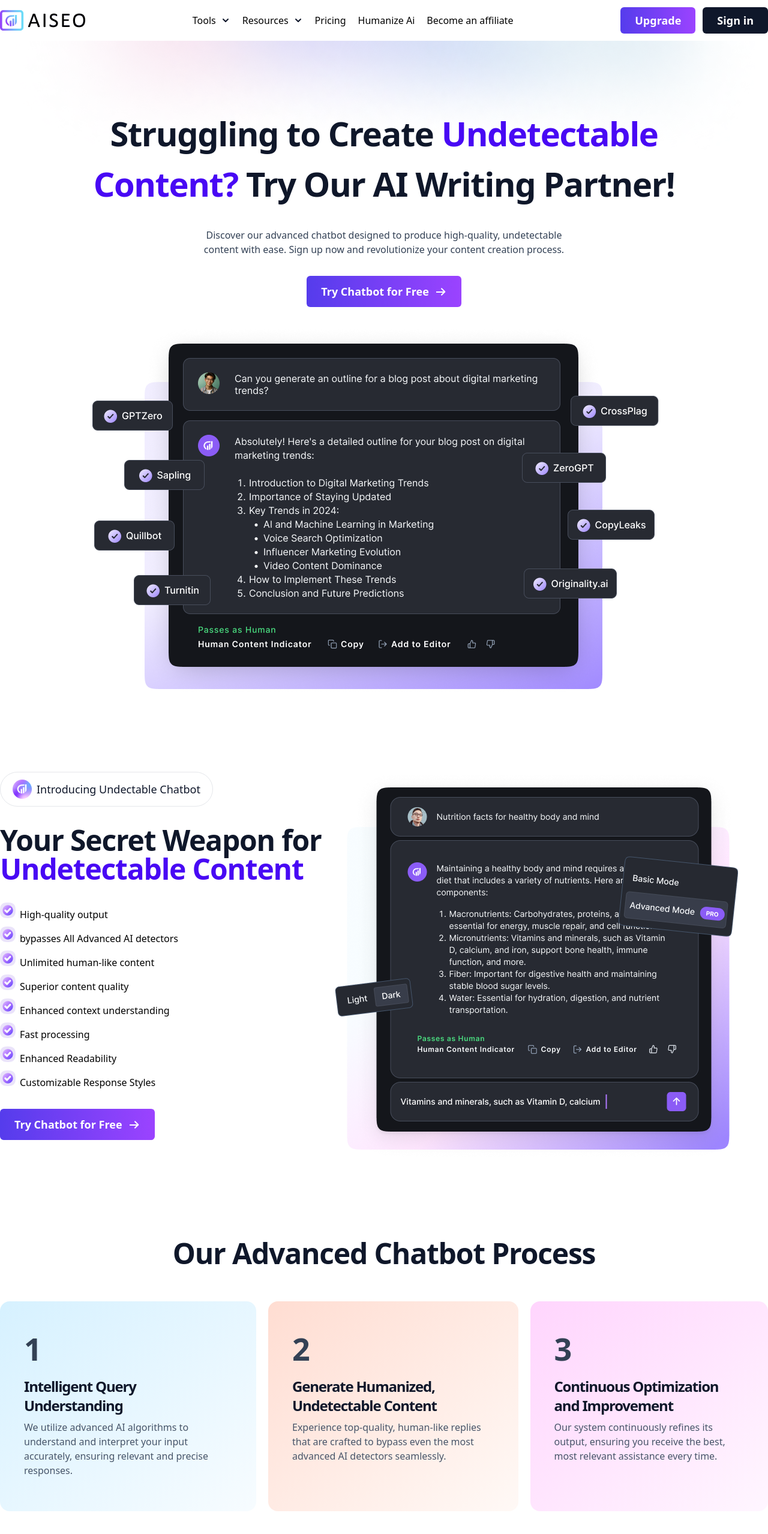
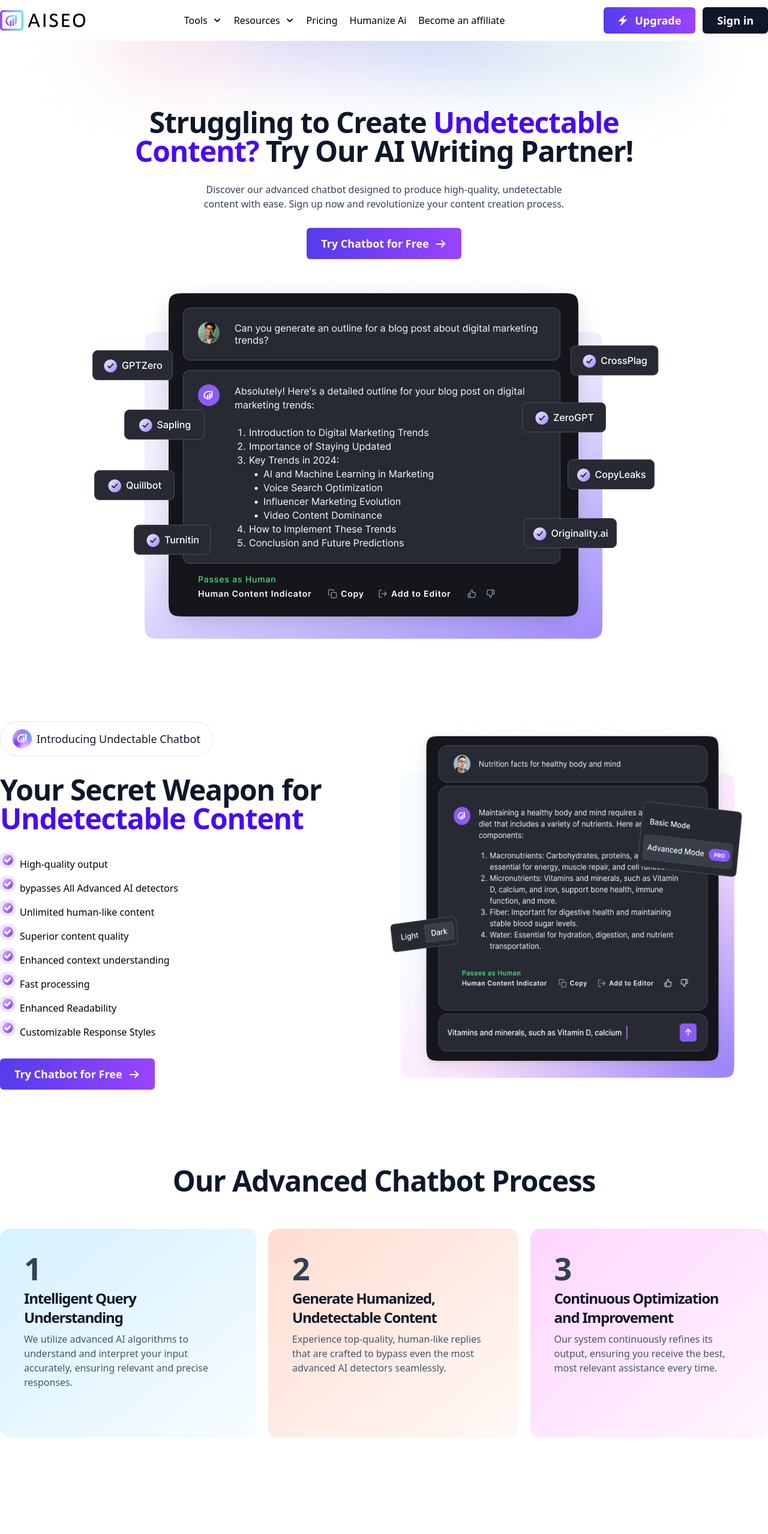
Before and after one commit to mhlehri/sections, a plain HTML site: page index.html in a window 1280 px wide. Shown: the whole page at 60% size. After the commit the page ends 2477 px from the top, so only its background shows below. Drawn offline with nearby package versions, Linux system fonts and the light colour scheme.

Commit message:
res: made responsive full design

```diff
--- a/index.html
+++ b/index.html
@@ -55,12 +55,25 @@
         </ul>
         <div class="flex gap-3">
           <button
-            class="rounded-md bg-gradient-to-r from-[#553CEC] to-[#9B43FF] flex items-center py-2 px-6 text-white text-lg font-semibold gap-3 mx-auto"
+            class="rounded-md bg-gradient-to-r from-[#553CEC] to-[#9B43FF] flex items-center py-2 px-6 text-white text-lg font-semibold gap-3"
           >
+            <svg
+              width="16"
+              height="16"
+              viewBox="0 0 16 16"
+              fill="none"
+              xmlns="http://www.w3.org/2000/svg"
+            >
+              <path
+                d="M3.83333 16L7.16667 10L0.5 9.2L10.5 0H12.1667L8.83333 6L15.5 6.8L5.5 16H3.83333Z"
+                fill="white"
+              />
+            </svg>
+
             Upgrade
           </button>
           <button
-            class="rounded-md bg-slate-900 flex items-center py-2 px-6 text-white text-lg font-semibold gap-3 mx-auto"
+            class="rounded-md bg-slate-900 flex items-center py-2 px-6 text-white text-lg font-semibold"
           >
             Sign in
           </button>
@@ -71,21 +84,23 @@
       </div>
     </header>
     <section>
-      <div class="mx-auto w-fit max-w-[972px] text-center space-y-8">
+      <div
+        class="mx-auto w-fit max-w-[972px] text-center space-y-4 md:space-y-5 lg:space-y-6 xl:space-y-7 2xl:space-y-8 px-2 xl:px-0"
+      >
         <h1
-          class="text-[56px] text-slate-900 font-bold -tracking-wide text-balance"
+          class="text-3xl lg:text-4xl xl:text-5xl 2xl:text-[56px] text-slate-900 font-bold -tracking-wide text-balance"
         >
           Struggling to Create
           <span class="text-[#4809F4]">Undetectable Content?</span>
           Try Our AI Writing Partner!
         </h1>
-        <p class="text-slate-700 font-medium text-balance">
+        <p class="text-slate-700 font-medium text-balance text-sm md:text-base">
           Discover our advanced chatbot designed to produce high-quality,
           undetectable content with ease. Sign up now and revolutionize your
           content creation process.
         </p>
         <button
-          class="rounded-md bg-gradient-to-r from-[#553CEC] to-[#9B43FF] flex items-center py-3 px-6 text-white text-lg font-bold gap-3 mx-auto"
+          class="rounded-md bg-gradient-to-r from-[#553CEC] to-[#9B43FF] flex items-center py-2 md:py-3 px-4 md:px-6 text-white text-sm sm:text-base md:text-lg font-semibold md:font-bold gap-3 mx-auto"
         >
           Try Chatbot for Free
           <svg
@@ -126,18 +141,24 @@
         <img src="./Group 39712.png" alt="" />
       </div>
     </section>
-    <section class="mx-auto max-w-screen-xl flex my-32">
-      <div class="space-y-8">
+    <section
+      class="mx-auto max-w-screen-xl flex gap-10 lg:gap-5 justify-center flex-col lg:flex-row my-32"
+    >
+      <div class="space-y-6 xl:space-y-8 flex-1 text-center lg:text-left">
         <div
-          class="border w-fit py-3 px-5 rounded-full flex items-center gap-2 text-lg text-slate-900"
+          class="border w-fit py-2 lg:py-3 px-3 lg:px-5 rounded-full flex items-center gap-2 lg:text-lg text-slate-900 mx-auto lg:mx-0"
         >
           <img src="./Group 39518.png" alt="" /> Introducing Undectable Chatbot
         </div>
-        <h2 class="text-5xl font-bold tracking-tight text-slate-900">
+        <h2
+          class="text-3xl lg:text-4xl xl:text-5xl font-bold tracking-tight text-slate-900"
+        >
           Your Secret Weapon for
           <span class="text-[#4809F4]">Undetectable Content</span>
         </h2>
-        <ul class="list-image-[url(check.png)] list-inside space-y-2">
+        <ul
+          class="lg:list-image-[url(check.png)] list-inside space-y-1 md:space-y-2"
+        >
           <li>High-quality output</li>
           <li>bypasses All Advanced AI detectors</li>
           <li>Unlimited human-like content</li>
@@ -148,7 +169,7 @@
           <li>Customizable Response Styles</li>
         </ul>
         <button
-          class="rounded-md bg-gradient-to-r from-[#553CEC] to-[#9B43FF] flex items-center py-3 px-6 text-white text-lg font-bold gap-3"
+          class="rounded-md bg-gradient-to-r from-[#553CEC] to-[#9B43FF] flex items-center py-2 md:py-3 px-4 md:px-6 text-white text-sm sm:text-base md:text-lg font-semibold md:font-bold gap-3 mx-auto lg:mx-0"
         >
           Try Chatbot for Free
           <svg
@@ -187,47 +208,67 @@
           </svg>
         </button>
       </div>
-      <img src="./Group 39713.png" alt="" />
+      <img src="./Group 39713.png" alt="" class="mx-auto flex-1 lg:w-1/3" />
     </section>
-    <section class="mx-auto max-w-screen-xl my-20">
+    <section class="mx-auto max-w-screen-xl mb-20 px-2 xl:px-0">
       <h2
-        class="text-5xl font-bold tracking-tight text-slate-900 mb-14 text-center"
+        class="text-2xl md:text-3xl lg:text-4xl xl:text-5xl font-bold tracking-tight text-slate-900 mb-14 text-center"
       >
         Our Advanced Chatbot Process
       </h2>
-      <div class="flex justify-between *:max-w-[427px] gap-5">
+      <div
+        class="flex flex-wrap xl:flex-nowrap justify-center *:max-w-[427px] gap-5"
+      >
         <div
-          class="bg-gradient-to-br from-[#D6F1FF] to-[#F7FCFF] p-10 rounded-2xl space-y-2"
+          class="bg-gradient-to-br from-[#D6F1FF] to-[#F7FCFF] p-8 lg:p-10 pb-14 lg:pb-20 rounded-2xl space-y-2"
         >
-          <h1 class="text-[52px] text-slate-700 font-semibold">1</h1>
-          <h4 class="text-slate-900 text-2xl tracking-tighter font-semibold">
+          <h1
+            class="text-4xl lg:text-5xl xl:text-[52px] text-slate-700 font-semibold"
+          >
+            1
+          </h1>
+          <h4
+            class="text-slate-900 text-xl lg:text-2xl tracking-tighter font-semibold"
+          >
             Intelligent Query Understanding
           </h4>
-          <p class="text-slate-600 font-medium">
+          <p class="text-slate-600 font-medium text-sm md:text-base">
             We utilize advanced AI algorithms to understand and interpret your
             input accurately, ensuring relevant and precise responses.
           </p>
         </div>
         <div
-          class="bg-gradient-to-br from-[#FFDDD2] to-[#FFF9F6] p-10 rounded-2xl space-y-2"
+          class="bg-gradient-to-br from-[#FFDDD2] to-[#FFF9F6] p-8 lg:p-10 pb-14 lg:pb-20 rounded-2xl space-y-2"
         >
-          <h1 class="text-[52px] text-slate-700 font-semibold">2</h1>
-          <h4 class="text-slate-900 text-2xl tracking-tighter font-semibold">
+          <h1
+            class="text-4xl lg:text-5xl xl:text-[52px] text-slate-700 font-semibold"
+          >
+            2
+          </h1>
+          <h4
+            class="text-slate-900 text-xl lg:text-2xl tracking-tighter font-semibold"
+          >
             Generate Humanized, Undetectable Content
           </h4>
-          <p class="text-slate-600 font-medium">
+          <p class="text-slate-600 font-medium text-sm md:text-base">
             Experience top-quality, human-like replies that are crafted to
             bypass even the most advanced AI detectors seamlessly.
           </p>
         </div>
         <div
-          class="bg-gradient-to-br from-[#FFD5FD] to-[#FFF6FF] p-10 pb-20 rounded-2xl space-y-2"
+          class="bg-gradient-to-br from-[#FFD5FD] to-[#FFF6FF] p-8 lg:p-10 pb-14 lg:pb-20 rounded-2xl space-y-2"
         >
-          <h1 class="text-[52px] text-slate-700 font-semibold">3</h1>
-          <h4 class="text-slate-900 text-2xl tracking-tighter font-semibold">
+          <h1
+            class="text-4xl lg:text-5xl xl:text-[52px] text-slate-700 font-semibold"
+          >
+            3
+          </h1>
+          <h4
+            class="text-slate-900 text-xl lg:text-2xl tracking-tighter font-semibold"
+          >
             Continuous Optimization and Improvement
           </h4>
-          <p class="text-slate-600 font-medium">
+          <p class="text-slate-600 font-medium text-sm md:text-base">
             Our system continuously refines its output, ensuring you receive the
             best, most relevant assistance every time.
           </p>
```
